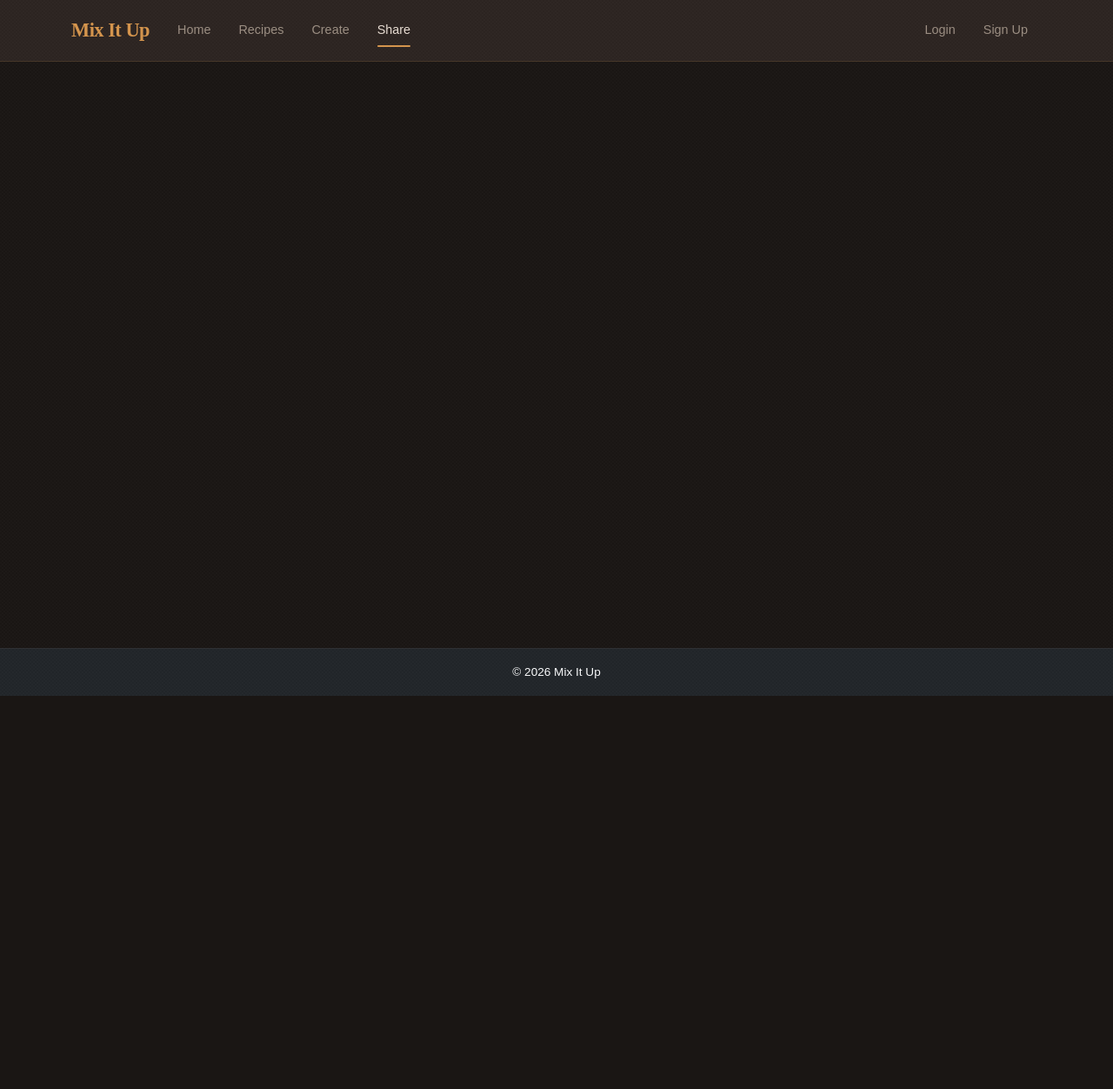
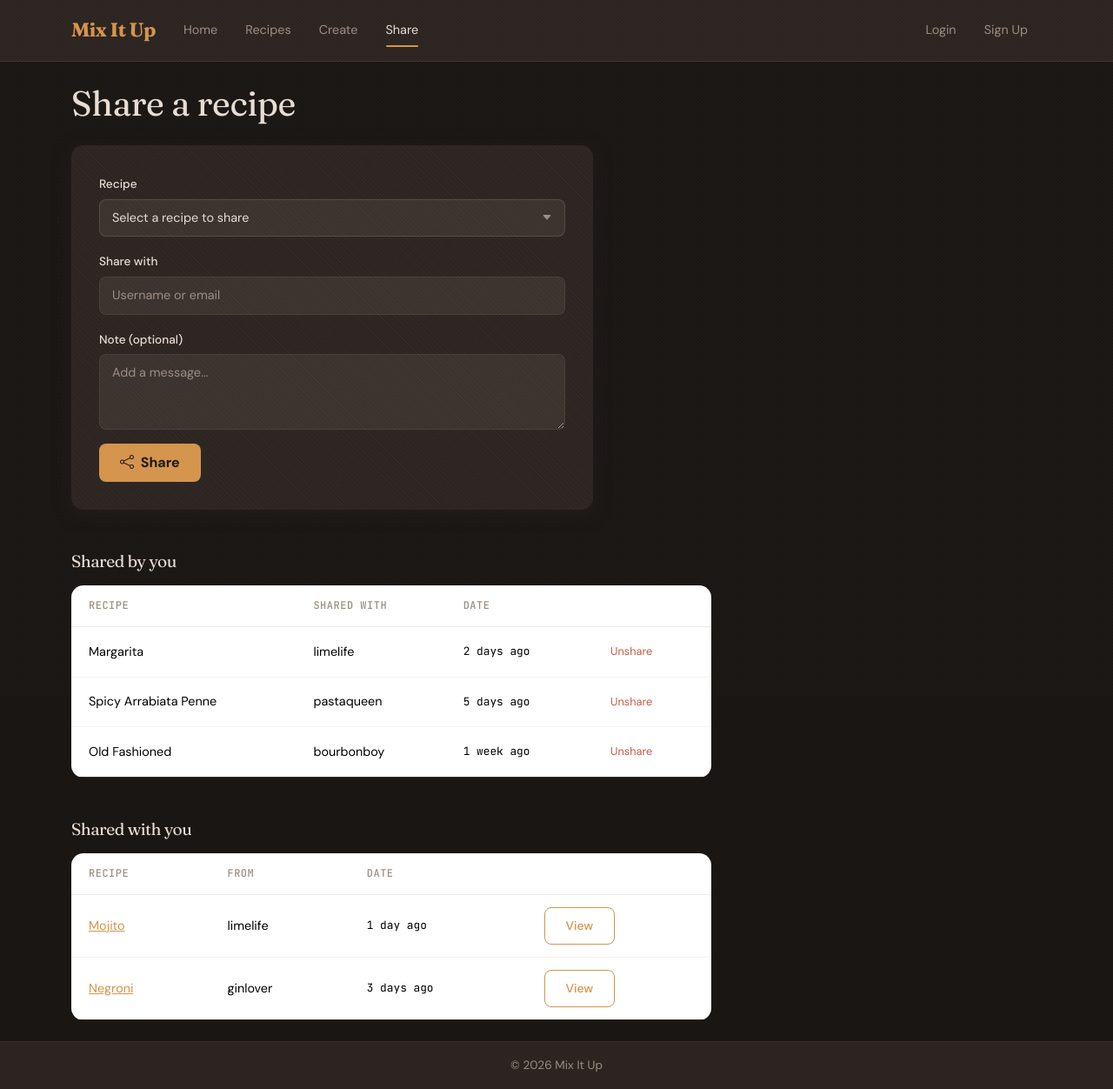
Before and after one commit to mangomaza/CITS5505-Group-Project, a Python web app: template app/templates/share.html in a window 1280 px wide. Shown: the whole page at 87% size. Before the commit the page ends 800 px from the top, so only its background shows below. Run offline with Jinja, Linux system fonts and the light colour scheme; the template is opened without the code that fills it, so the values that code supplies are empty.

Commit message:
add share page and styling

```diff
--- /dev/null
+++ b/app/static/css/share.css
@@ -0,0 +1,62 @@
+/* ============================================================
+   Mix It Up: Share Page Styles
+   ============================================================ */
+
+/* ---- Share Form Layout ---- */
+.share-form {
+  max-width: 600px;
+}
+
+.share-form .form-row {
+  display: grid;
+  grid-template-columns: 1fr 1fr;
+  gap: 16px;
+  margin-bottom: 1.5rem;
+}
+
+/* ---- Share History Table ---- */
+.share-history {
+  margin-top: 3rem;
+}
+
+.share-history h3 {
+  font-size: 1.2rem;
+  margin-bottom: 1rem;
+}
+
+.share-table {
+  background-color: var(--mix-card);
+  border-radius: var(--mix-radius);
+  overflow: hidden;
+}
+
+.share-table .table {
+  margin-bottom: 0;
+}
+
+.share-table .table td,
+.share-table .table th {
+  padding: 14px 20px;
+}
+
+.share-table .btn-unshare {
+  background: transparent;
+  border: none;
+  color: var(--mix-danger);
+  font-size: 0.8rem;
+  cursor: pointer;
+  padding: 4px 8px;
+  transition: color 200ms ease;
+}
+
+.share-table .btn-unshare:hover {
+  color: #E06050;
+  text-decoration: underline;
+}
+
+/* ---- Responsive ---- */
+@media (max-width: 575.98px) {
+  .share-form .form-row {
+    grid-template-columns: 1fr;
+  }
+}
--- a/app/templates/share.html
+++ b/app/templates/share.html
@@ -3,13 +3,19 @@
 <head>
   <meta charset="UTF-8">
   <meta name="viewport" content="width=device-width, initial-scale=1.0">
-  <title>Share - Mix It Up</title>
+  <title>Share &mdash; Mix It Up</title>
+  <link rel="preconnect" href="https://fonts.googleapis.com">
+  <link rel="preconnect" href="https://fonts.gstatic.com" crossorigin>
+  <link href="https://fonts.googleapis.com/css2?family=Fraunces:opsz,wght@9..144,400;9..144,600;9..144,700&family=DM+Sans:wght@400;500;700&family=JetBrains+Mono:wght@400;500&display=swap" rel="stylesheet">
   <link href="https://cdn.jsdelivr.net/npm/bootstrap@5.3.3/dist/css/bootstrap.min.css" rel="stylesheet">
+  <link rel="stylesheet" href="https://cdn.jsdelivr.net/npm/bootstrap-icons@1.11.3/font/bootstrap-icons.min.css">
   <link rel="stylesheet" href="../static/css/style.css">
+  <link rel="stylesheet" href="../static/css/share.css">
 </head>
 <body>
+
   <header>
-    <nav class="navbar navbar-expand-lg navbar-dark bg-dark sticky-top">
+    <nav class="navbar navbar-expand-lg sticky-top">
       <div class="container">
         <a class="navbar-brand" href="index.html">Mix It Up</a>
         <button class="navbar-toggler" type="button" data-bs-toggle="collapse" data-bs-target="#navbarNav">
@@ -32,15 +38,115 @@
   </header>
 
   <main class="container my-4">
-    <!-- page content goes here -->
+    <div class="row">
+      <div class="col-lg-8">
+
+        <h1 class="mb-4">Share a recipe</h1>
+
+        <!-- Share Form -->
+        <div class="form-card share-form">
+          <form>
+            <div class="mb-3">
+              <label for="shareRecipe" class="form-label">Recipe</label>
+              <select class="form-select" id="shareRecipe">
+                <option value="">Select a recipe to share</option>
+                <option value="1">Margarita</option>
+                <option value="2">Mojito</option>
+                <option value="3">Spicy Arrabiata Penne</option>
+                <option value="4">Old Fashioned</option>
+              </select>
+            </div>
+            <div class="mb-3">
+              <label for="shareWith" class="form-label">Share with</label>
+              <input type="text" class="form-control" id="shareWith" placeholder="Username or email">
+            </div>
+            <div class="mb-3">
+              <label for="shareNote" class="form-label">Note (optional)</label>
+              <textarea class="form-control" id="shareNote" rows="3" placeholder="Add a message..."></textarea>
+            </div>
+            <button type="submit" class="btn btn-mix"><i class="bi bi-share me-1"></i> Share</button>
+          </form>
+        </div>
+
+        <!-- Share History -->
+        <div class="share-history">
+          <h3>Shared by you</h3>
+          <div class="share-table">
+            <table class="table">
+              <thead>
+                <tr>
+                  <th>Recipe</th>
+                  <th>Shared with</th>
+                  <th>Date</th>
+                  <th></th>
+                </tr>
+              </thead>
+              <tbody>
+                <tr>
+                  <td>Margarita</td>
+                  <td>limelife</td>
+                  <td class="font-mono" style="font-size:0.8rem;">2 days ago</td>
+                  <td><button class="btn-unshare">Unshare</button></td>
+                </tr>
+                <tr>
+                  <td>Spicy Arrabiata Penne</td>
+                  <td>pastaqueen</td>
+                  <td class="font-mono" style="font-size:0.8rem;">5 days ago</td>
+                  <td><button class="btn-unshare">Unshare</button></td>
+                </tr>
+                <tr>
+                  <td>Old Fashioned</td>
+                  <td>bourbonboy</td>
+                  <td class="font-mono" style="font-size:0.8rem;">1 week ago</td>
+                  <td><button class="btn-unshare">Unshare</button></td>
+                </tr>
+              </tbody>
+            </table>
+          </div>
+        </div>
+
+        <!-- Shared With You -->
+        <div class="share-history">
+          <h3>Shared with you</h3>
+          <div class="share-table">
+            <table class="table">
+              <thead>
+                <tr>
+                  <th>Recipe</th>
+                  <th>From</th>
+                  <th>Date</th>
+                  <th></th>
+                </tr>
+              </thead>
+              <tbody>
+                <tr>
+                  <td><a href="recipe_detail.html">Mojito</a></td>
+                  <td>limelife</td>
+                  <td class="font-mono" style="font-size:0.8rem;">1 day ago</td>
+                  <td><a href="recipe_detail.html" class="btn btn-outline-mix btn-sm">View</a></td>
+                </tr>
+                <tr>
+                  <td><a href="recipe_detail.html">Negroni</a></td>
+                  <td>ginlover</td>
+                  <td class="font-mono" style="font-size:0.8rem;">3 days ago</td>
+                  <td><a href="recipe_detail.html" class="btn btn-outline-mix btn-sm">View</a></td>
+                </tr>
+              </tbody>
+            </table>
+          </div>
+        </div>
+
+      </div>
+    </div>
   </main>
 
-  <footer class="bg-dark text-light py-3 mt-auto">
+  <footer class="py-3 mt-auto">
     <div class="container text-center">
       <p class="mb-0">&copy; 2026 Mix It Up</p>
     </div>
   </footer>
 
   <script src="https://cdn.jsdelivr.net/npm/bootstrap@5.3.3/dist/js/bootstrap.bundle.min.js"></script>
+  <script src="../static/js/main.js"></script>
 </body>
 </html>
```
